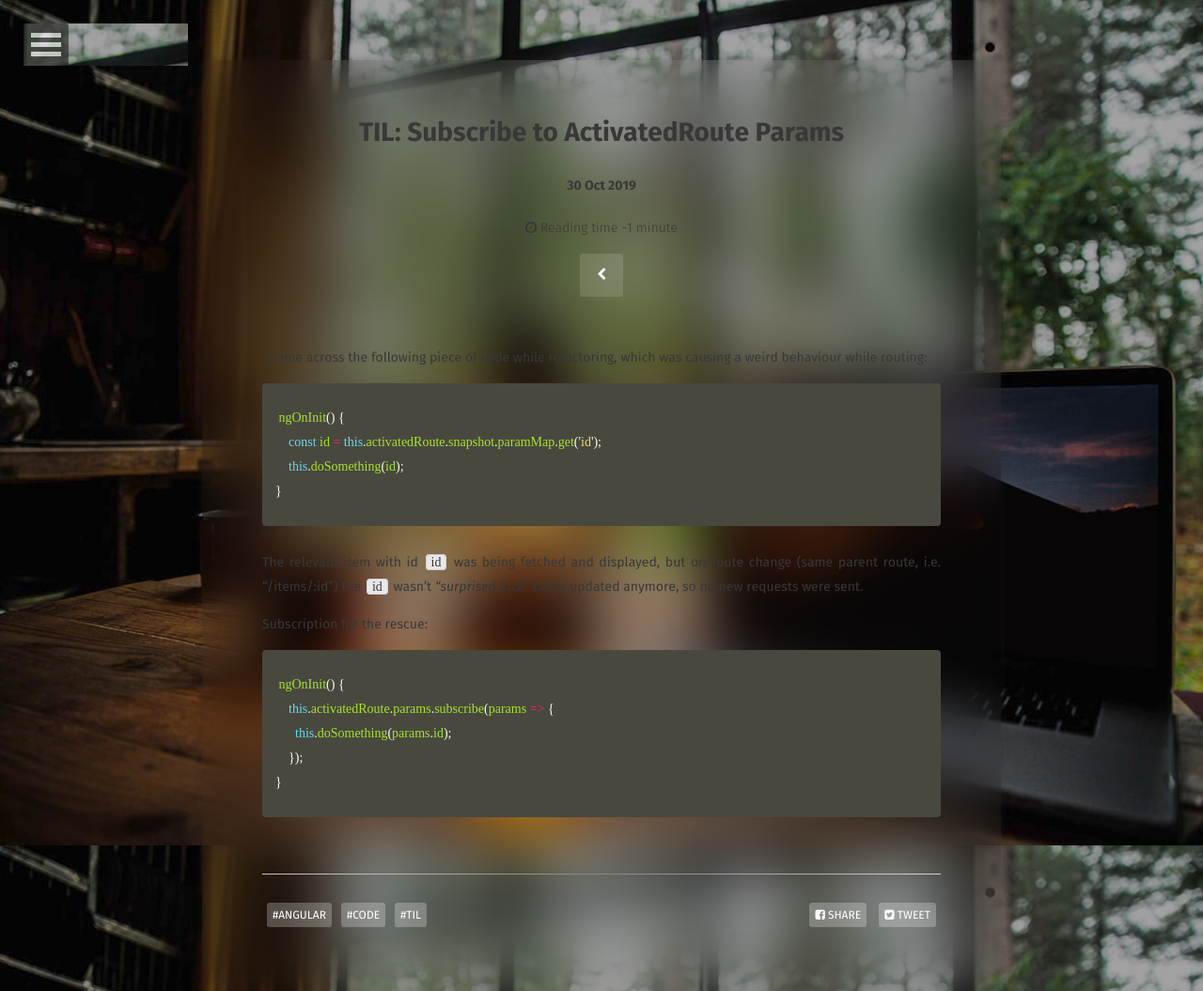
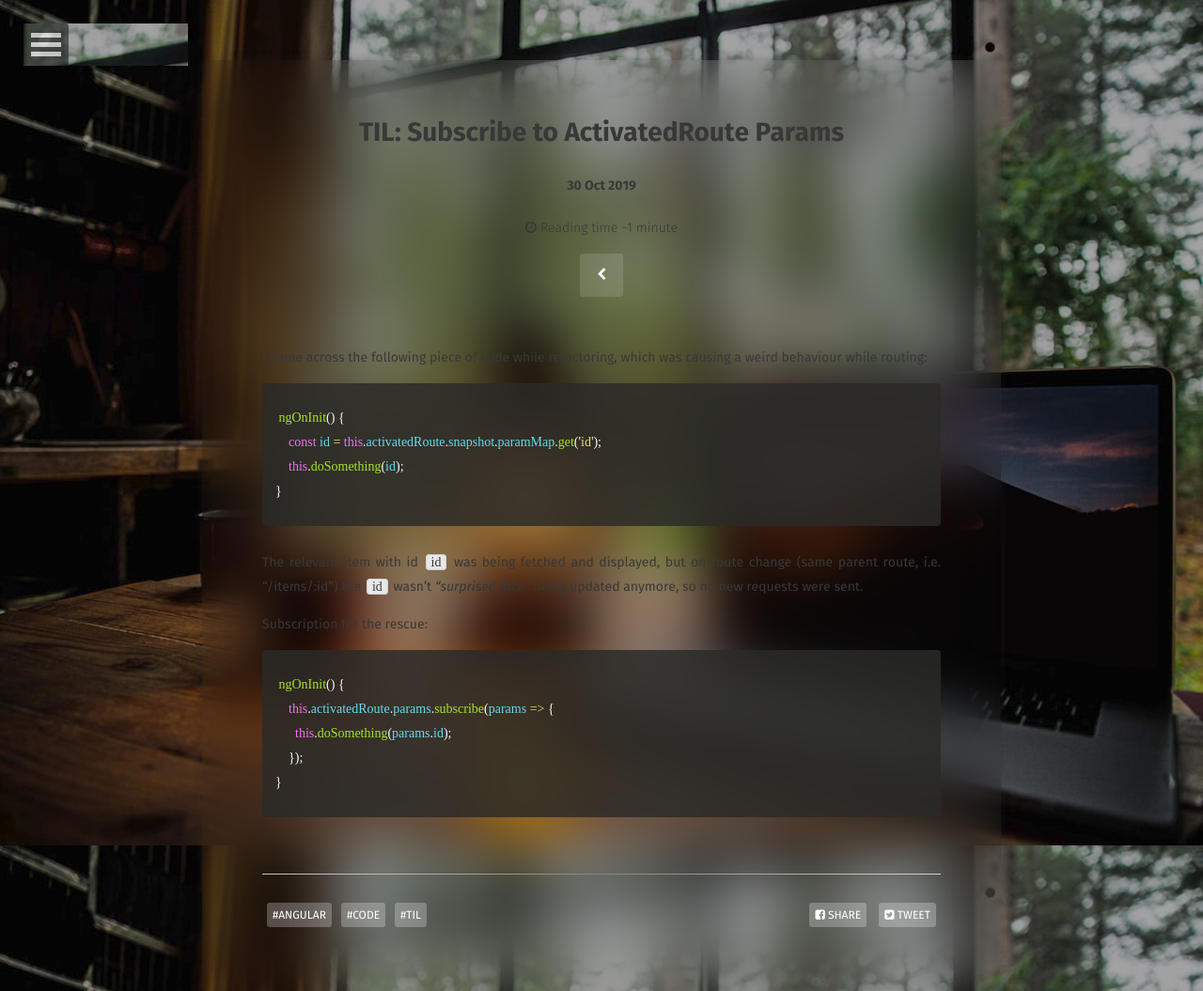
Before and after one commit to geommr/geommr.github.io, a Jekyll site: the page built from _posts/2019-10-30-til-activated-route.md, in a window 1280 px wide. Shown: the whole page at 94% size. Built offline with Jekyll 4.4.1, drawn with Linux system fonts in a browser that asks for light colours; some web fonts are replaced.

Commit message:
update syntax colors

```diff
--- a/_sass/syntax.scss
+++ b/_sass/syntax.scss
@@ -3,7 +3,7 @@ pre.highlight {
 }
 
 .highlight {
-	background-color: #49483e;
+	background-color: #2b2b28d4;
 	font-family: $font2;
 	@include font-size(14);
 	color: #f8f8f2;
@@ -17,10 +17,10 @@ pre.highlight {
 	.hll               { background-color: #49483e}
 	.c                 { color: #75715e }                            /* Comment                     */
 	.err               { color: #960050; background-color: #1e0010 } /* Error                       */
-	.k                 { color: #66d9ef }                            /* Keyword                     */
+	.k                 { color: #e877e6 }                            /* Keyword                     */
 	.l                 { color: #ae81ff }                            /* Literal                     */
 	.n                 { color: #f8f8f2 }                            /* Name                        */
-	.o                 { color: #f92672 }                            /* Operator                    */
+	.o                 { color: #e6db74 }                            /* Operator                    */
 	.p                 { color: #f8f8f2 }                            /* Punctuation                 */
 	.cm                { color: #75715e }                            /* Comment.Multiline           */
 	.cp                { color: #75715e }                            /* Comment.Preproc             */
@@ -29,7 +29,7 @@ pre.highlight {
 	.ge                { font-style: italic }                        /* Generic.Emph                */
 	.gs                { font-weight: bold }                         /* Generic.Strong              */
 	.kc                { color: #66d9ef }                            /* Keyword.Constant            */
-	.kd                { color: #66d9ef }                            /* Keyword.Declaration         */
+	.kd                { color: #e877e6 }                            /* Keyword.Declaration         */
 	.kn                { color: #f92672 }                            /* Keyword.Namespace           */
 	.kp                { color: #66d9ef }                            /* Keyword.Pseudo              */
 	.kr                { color: #66d9ef }                            /* Keyword.Reserved            */
@@ -47,7 +47,7 @@ pre.highlight {
 	.nf                { color: #a6e22e }                            /* Name.Function               */
 	.nl                { color: #f8f8f2 }                            /* Name.Label                  */
 	.nn                { color: #f8f8f2 }                            /* Name.Namespace              */
-	.nx                { color: #a6e22e }                            /* Name.Other                  */
+	.nx                { color: #66d9ef }                            /* Name.Other                  */
 	.py                { color: #f8f8f2 }                            /* Name.Property               */
 	.nt                { color: #f92672 }                            /* Name.Tag                    */
 	.nv                { color: #f8f8f2 }                            /* Name.Variable               */
```
Also changed, not shown: 2 other files.
